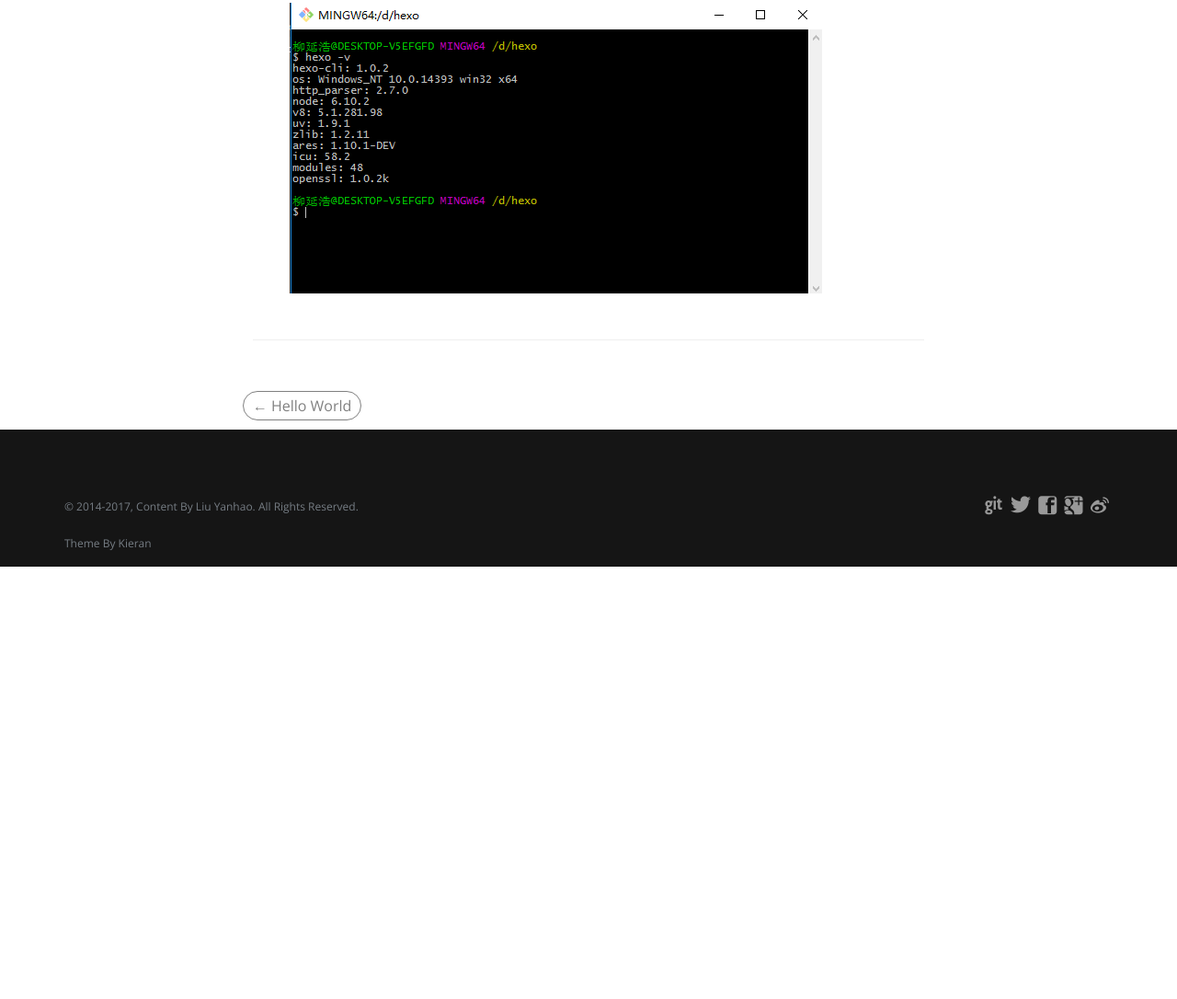
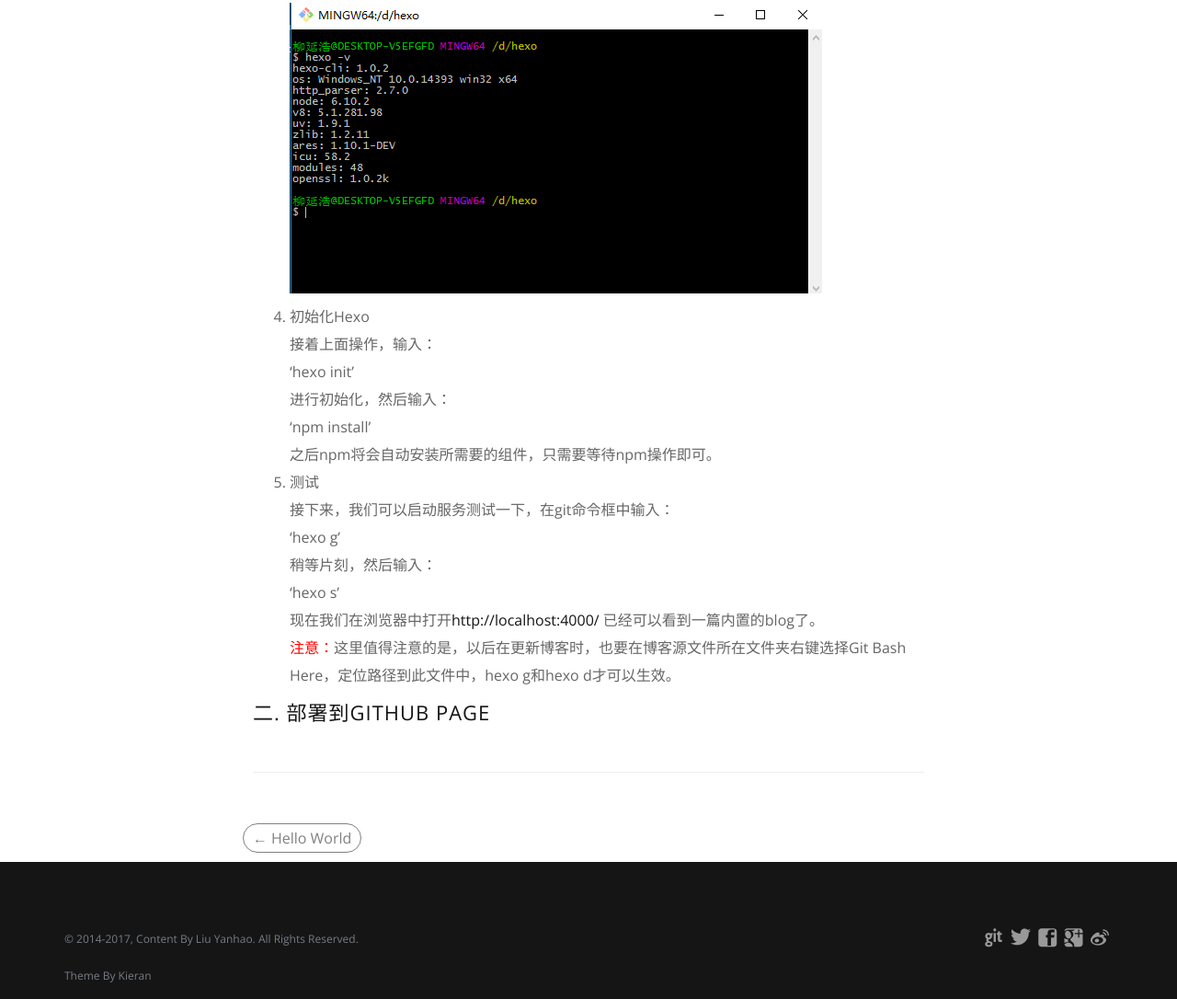
Before and after one commit to DonDracula/DonDracula.github.io, a plain HTML site: page 2017/04/24/Hexo-Github个人博客搭建详细说明/index.html in a window 1280 px wide. Shown: the part 1603-2689 px from the top of the page at 92% size. Before the commit the page ends 2219 px from the top, so only its background shows below. Drawn offline with nearby package versions, Linux system fonts and the light colour scheme; some packages are replaced by stand-ins of ours; a script that the page names is missing.

Commit message:
Site updated: 2017-05-09 15:58:56

```diff
--- a/2017/04/24/Hexo-Github个人博客搭建详细说明/index.html
+++ b/2017/04/24/Hexo-Github个人博客搭建详细说明/index.html
@@ -208,8 +208,10 @@
 </li>
 <li><p>安装Hexo<br>在任意文件夹(比如D:/hexo)，选择Git Bash Here，打开git命令窗口，输入：<br>‘npm install hexo-cli -g’<br>得到如下所示界面：<br><img src="/my_pic/2.PNG" alt=""><br>接下来输入：<br>‘npm install hexo –save’<br>你会看到窗口刷了一大堆白字。然后输入下面的指令:<br>‘hexo -v’<br>当看到下面的输出时，表示安装成功。<br><img src="/my_pic/3.PNG" alt=""></p>
 </li>
+<li>初始化Hexo<br>接着上面操作，输入：<br>‘hexo init’<br>进行初始化，然后输入：<br>‘npm install’<br>之后npm将会自动安装所需要的组件，只需要等待npm操作即可。</li>
+<li>测试<br>接下来，我们可以启动服务测试一下，在git命令框中输入：<br>‘hexo g’<br>稍等片刻，然后输入：<br>‘hexo s’<br>现在我们在浏览器中打开<a href="http://localhost:4000/" target="_blank" rel="external">http://localhost:4000/</a> 已经可以看到一篇内置的blog了。<br><font color="red" style="font-size:16px">注意：</font>这里值得注意的是，以后在更新博客时，也要在博客源文件所在文件夹右键选择Git Bash Here，定位路径到此文件中，hexo g和hexo d才可以生效。</li>
 </ol>
-
+<h2 id="二-部署到Github-Page"><a href="#二-部署到Github-Page" class="headerlink" title="二. 部署到Github Page"></a>二. 部署到Github Page</h2>
             <div class="clearfix"></div>
             <hr class="nogutter">
         </div>
```
